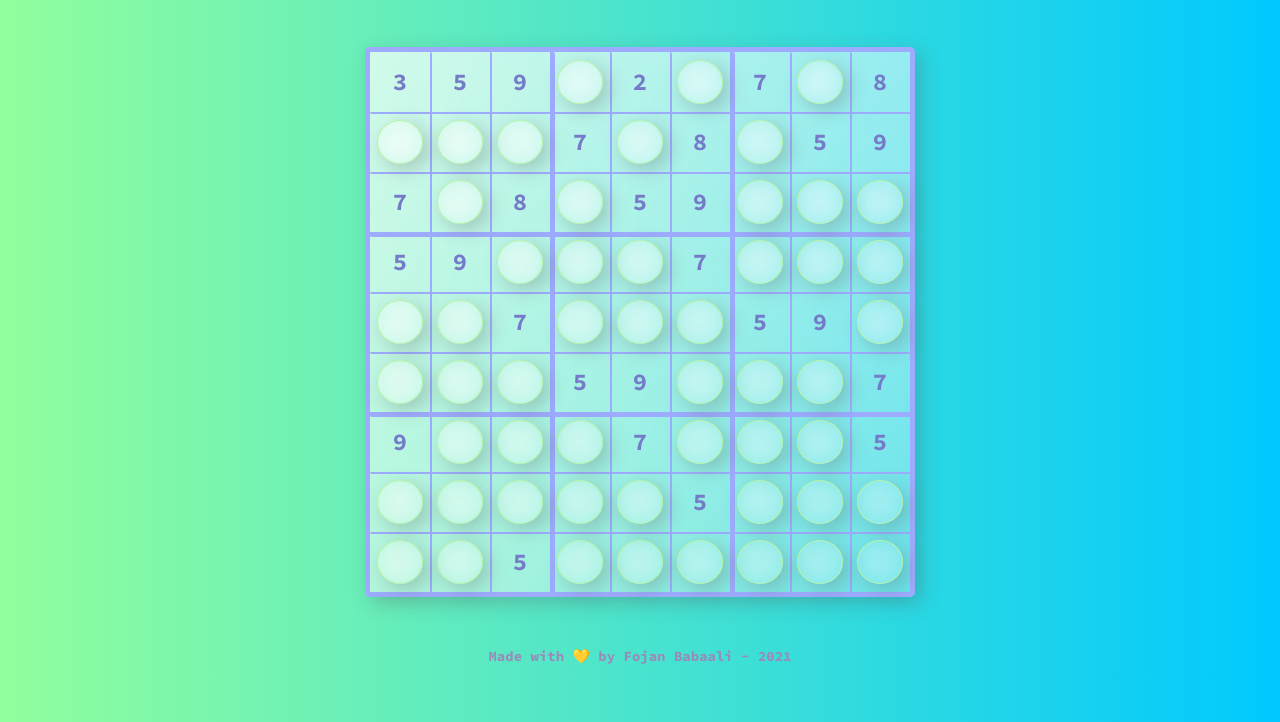
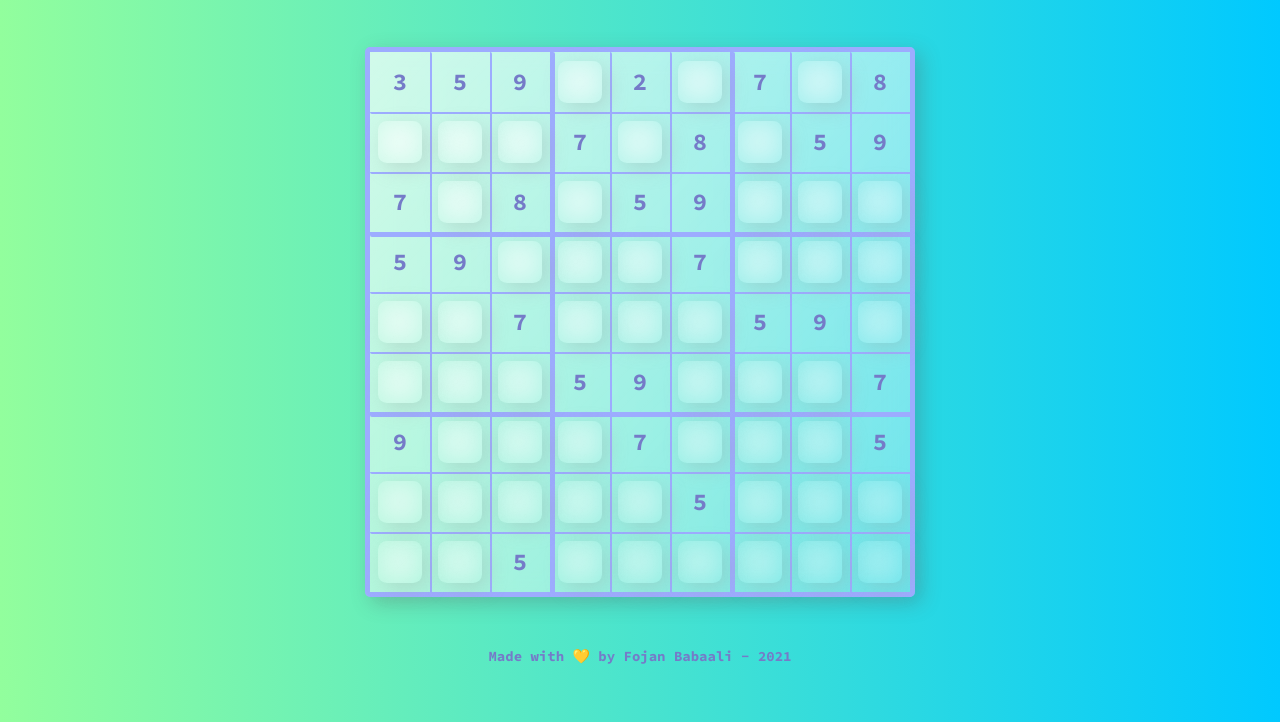
Before and after one commit to fojanb/fudoku-js, a plain HTML site: page index.html in a window 1280 px wide. Shown: the part 78-800 px from the top of the page. Drawn offline with Linux system fonts and the light colour scheme.

Commit message:
Update styles.css

```diff
--- a/styles.css
+++ b/styles.css
@@ -52,7 +52,7 @@ h2 > span {
   align-items: center;
   text-align: center;
   width: 100%;
-  color: #9c89b8;
+  color: #757bc8;
   font-size: 14px;
 }
 .borderBottom {
@@ -68,17 +68,16 @@ h2 > span {
   text-align: center;
   appearance: none;
   outline: none;
+  border:none;
   margin: 0 auto;
   color: #8c71b4;
   font-size: 1em;
   font-family: "Source Code Pro", monospace;
-  border-radius: 50%;
+  border-radius: 20%;
   cursor: pointer;
-  border: 1px solid #b4f3a6;
-
-  z-index: 3;
+  z-index: 2;
   backdrop-filter: blur(0.8rem);
-  box-shadow: 6px 6px 20px rgba(85, 85, 85, 0.3);
+  box-shadow: 6px 6px 20px rgba(158, 158, 158, 0.3);
 
 }
 .field:hover {
```
